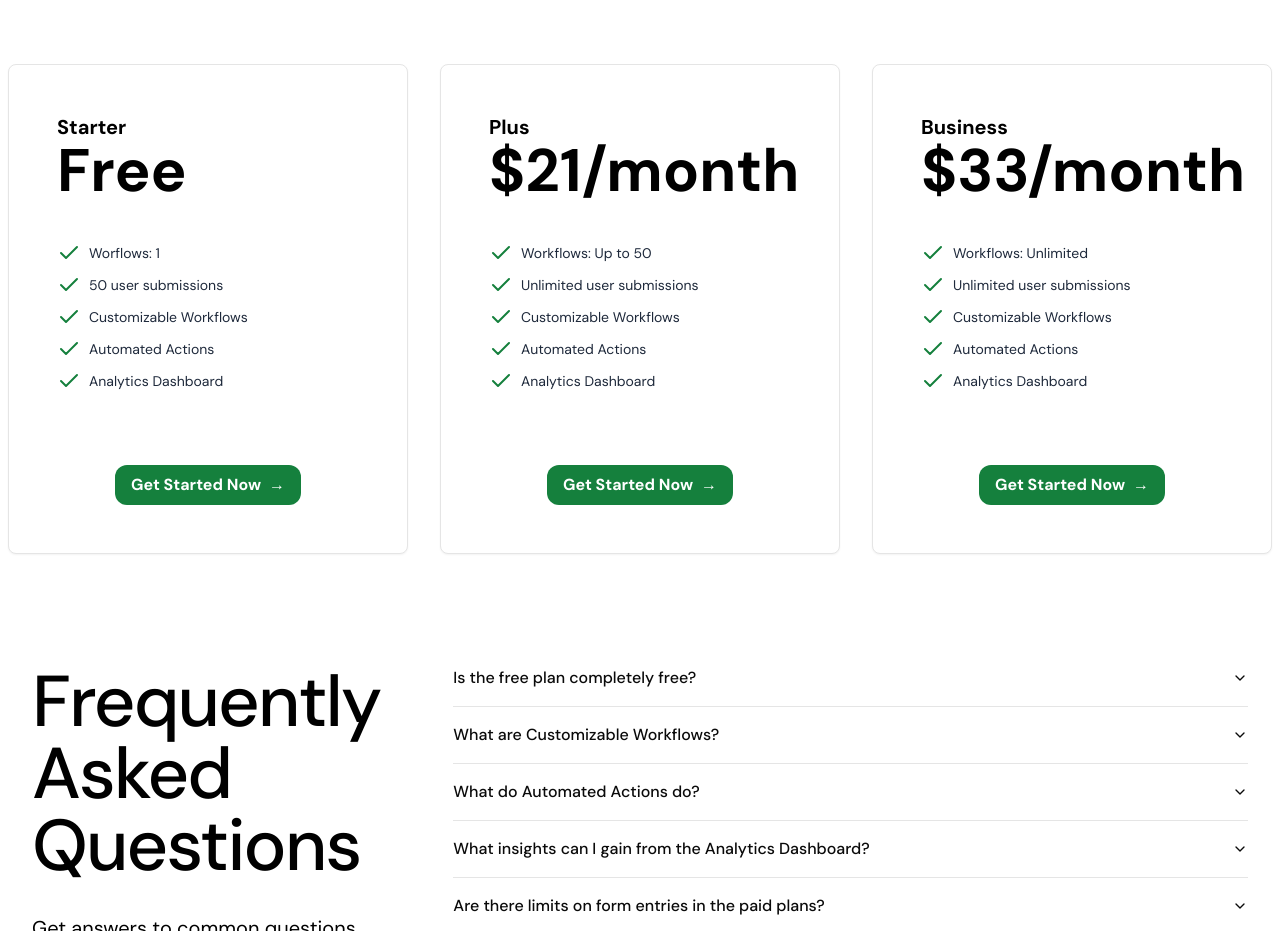
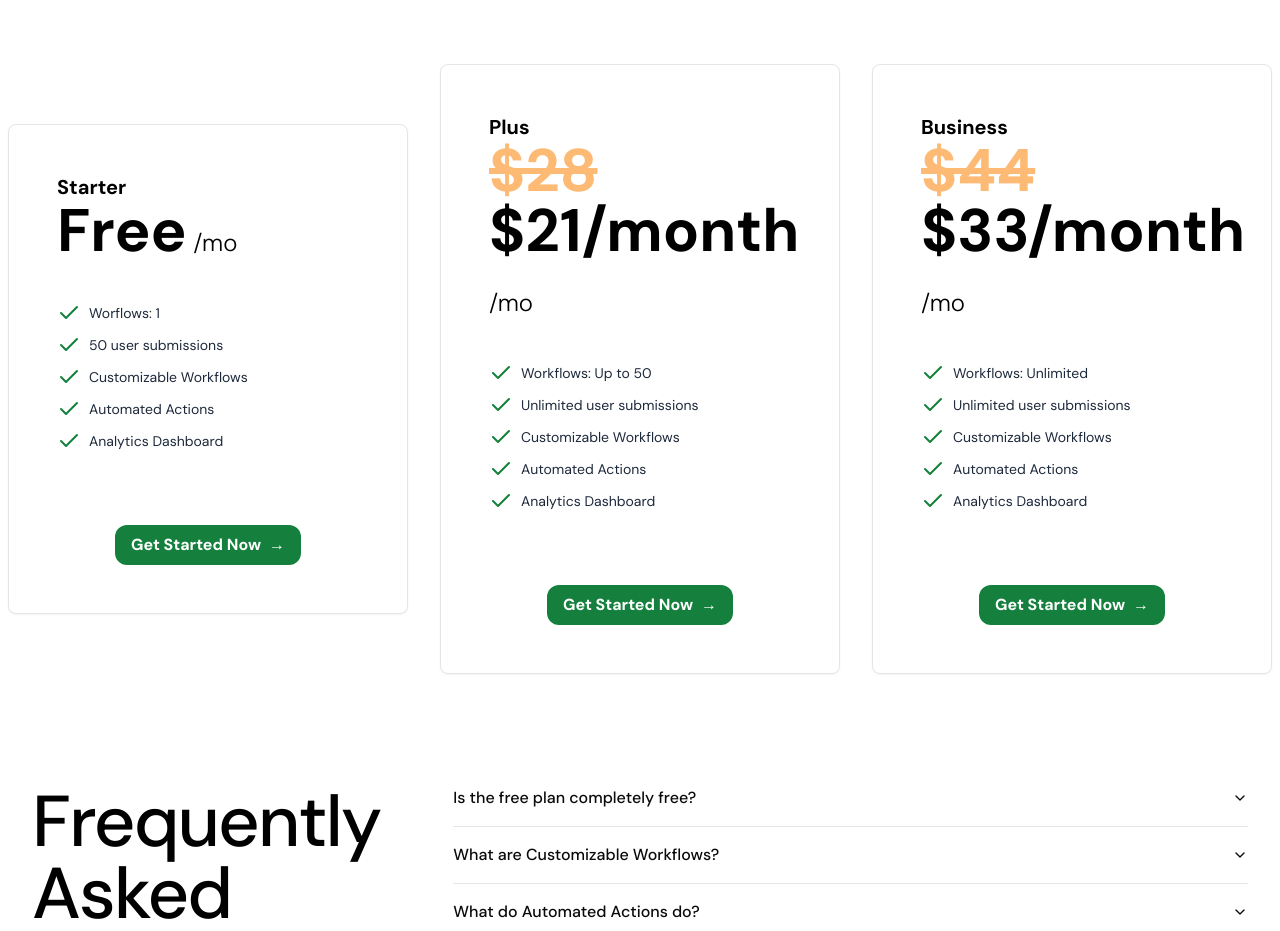
Before and after one commit to eersnington/cancelflow, a Next.js app: page / in a window 1280 px wide. Shown: the part 3460-4391 px from the top of the page. Built offline with nearby package versions, Linux system fonts and the light colour scheme; no server answers.

Commit message:
Update pricing-plan.tsx

```diff
--- a/src/components/sections/pricing-plan.tsx
+++ b/src/components/sections/pricing-plan.tsx
@@ -35,7 +35,7 @@ export default function PricingPlan() {
                             <h1 className="text-xl font-bold text-black dark:text-white "
                             >
                                 {plan.name}
-                                <h2 className="text-6xl ">{plan.price}</h2>
+                                <h2 className="text-6xl "><span className="text-6xl text-orange-300 line-through">{plan.originalPrice + " "}</span>{plan.price}<span className="text-2xl font-light">{" /mo"}</span></h2>
                             </h1>
                         </CardHeader>
                         <CardContent className="text-slate-800 text-sm max-w-sm mt-2 dark:text-neutral-300">
```
